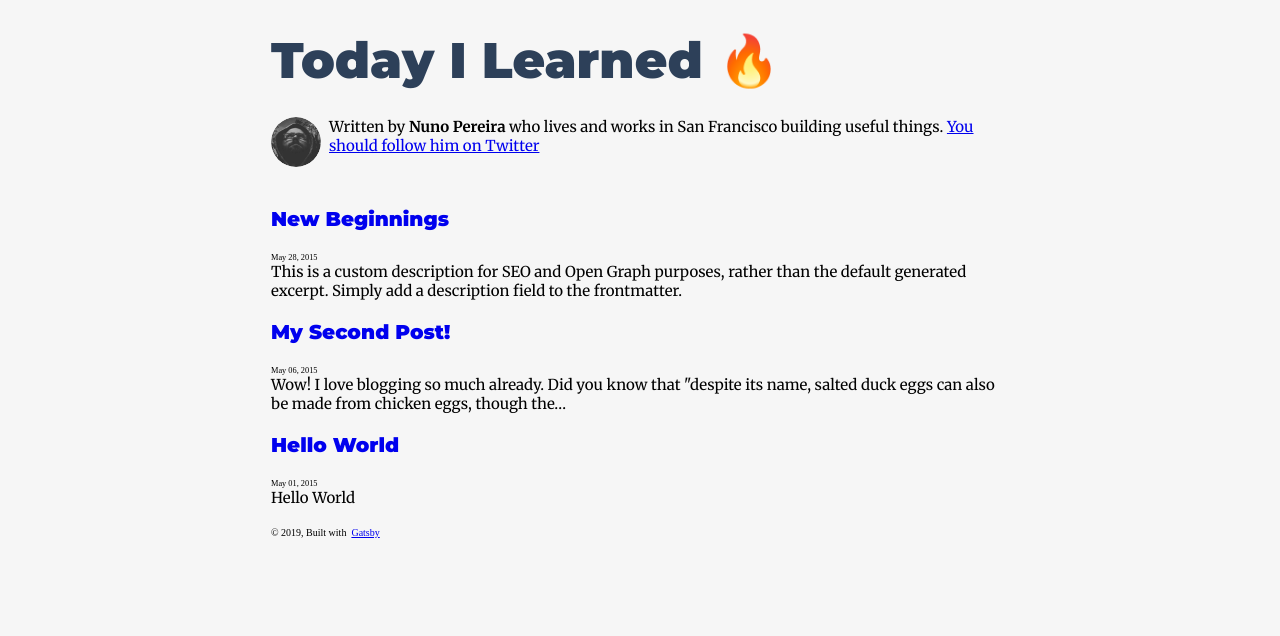
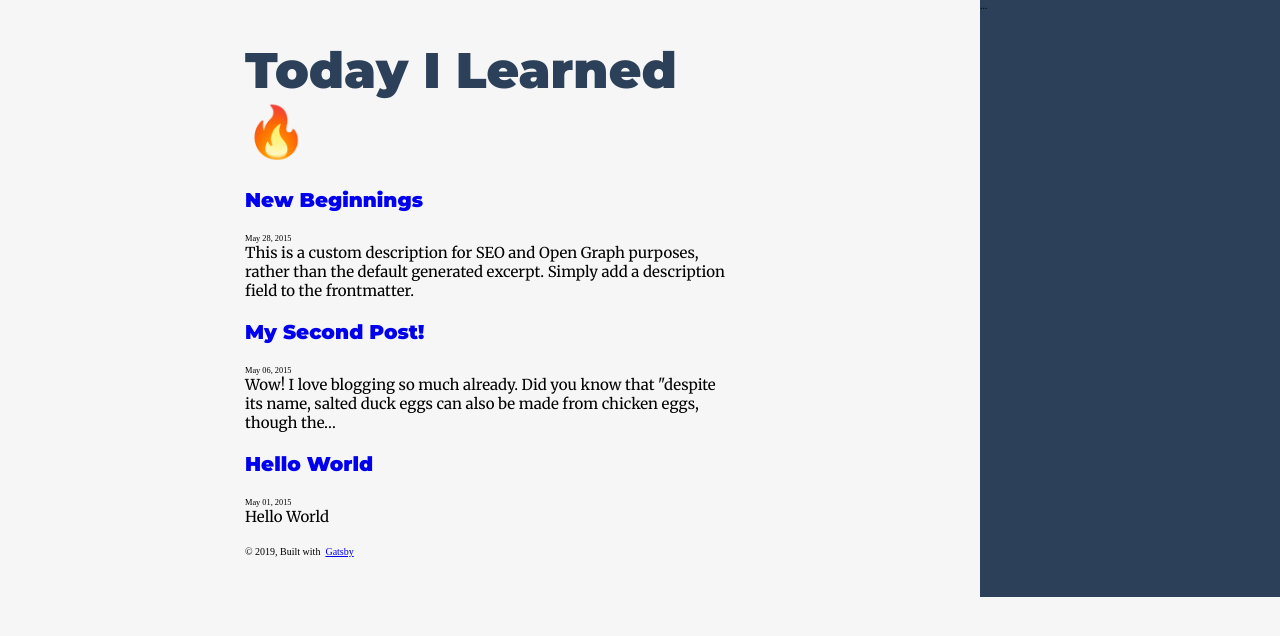
Before and after one commit to NunoCPNP/Today-I-Learned, a Gatsby site: page / in a window 1280 px wide. Built offline with nearby package versions, Linux system fonts and the light colour scheme; Gatsby itself is replaced by a stand-in of ours.

Commit message:
extra css fix

```diff
--- a/src/components/layout.js
+++ b/src/components/layout.js
@@ -29,6 +29,7 @@ class Layout extends PureComponent {
     }
     return (
       <div className="main-container">
+        <div className="main-container__content">
           <header>{header}</header>
           <main>{children}</main>
           <footer>
@@ -37,6 +38,10 @@ class Layout extends PureComponent {
             <a href="https://www.gatsbyjs.org">Gatsby</a>
           </footer>
         </div>
+        <div className="main-container__bio">
+          <div>...</div>
+        </div>
+      </div>
     );
   }
 }
--- a/src/pages/index.js
+++ b/src/pages/index.js
@@ -1,7 +1,6 @@
 import React, { PureComponent } from 'react';
 import { Link, graphql } from 'gatsby';
 
-import Bio from '../components/bio';
 import Layout from '../components/layout';
 import SEO from '../components/seo';
 
@@ -14,7 +13,6 @@ class BlogIndex extends PureComponent {
     return (
       <Layout location={this.props.location} title={siteTitle}>
         <SEO title="All posts" />
-        <Bio />
         {posts.map(({ node }) => {
           const title = node.frontmatter.title || node.fields.slug;
           return (
--- a/src/styles/layout/_layout.scss
+++ b/src/styles/layout/_layout.scss
@@ -1,8 +1,19 @@
 .main-container {
-  margin-left: auto;
-  margin-right: auto;
-  max-width: 60%;
-  padding: 3rem 1.5rem;
+  display: grid;
+  grid-template-columns: auto 30rem;
+
+  &__content {
+    grid-column: 1 / 2;
+    width: 50%;
+    margin-left: auto;
+    margin-right: auto;
+    padding: 4rem 0rem;
+  }
+
+  &__bio {
+    grid-column: 2 / 3;
+    background-color: $color-1;
+  }
 }
 
 .header {
```
Lines whose indentation alone changed are shown as unchanged.
